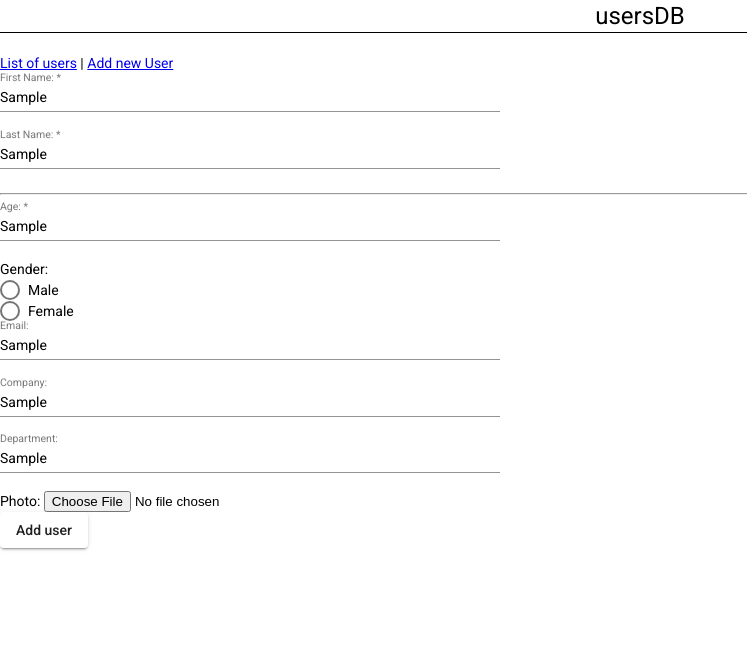
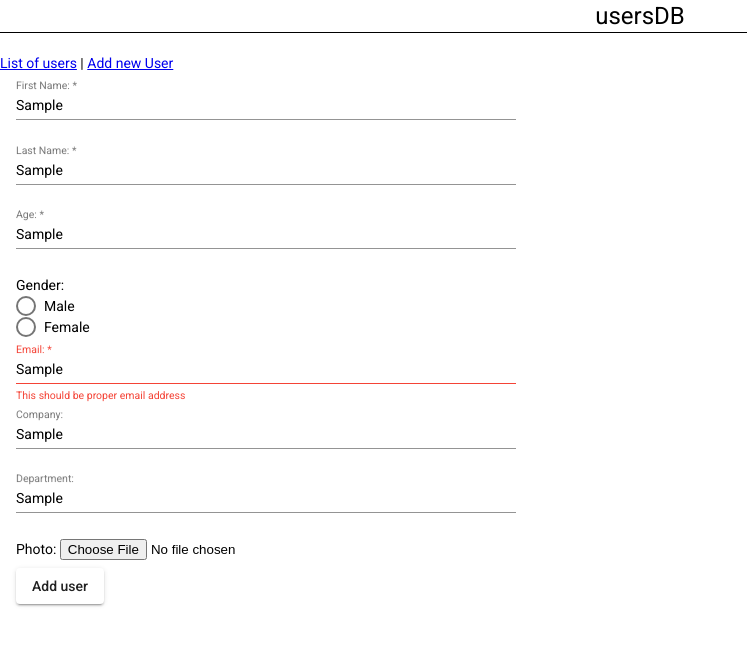
Before and after one commit to Pavel-chemist/usersDB, an Angular app: page /add-user-form in a window 1280 px wide. Both pictures are taken after typing "Sample", "Sample", "Sample", "Sample", "Sample", "Sample" into the empty fields and a click on the button "Add user". Shown: the top 646 px of the page, without its empty margins (0-747 px from the left). Built offline with nearby package versions, Linux system fonts and the light colour scheme.

Commit message:
added std validations

```diff
--- a/src/app/route-components/add-user-form/add-user-form.component.css
+++ b/src/app/route-components/add-user-form/add-user-form.component.css
@@ -2,4 +2,5 @@
 {
     display: block;
     width: 500px;
+    margin: 8px 16px 0px 16px;
 }
--- a/src/app/route-components/add-user-form/add-user-form.component.html
+++ b/src/app/route-components/add-user-form/add-user-form.component.html
@@ -1,46 +1,42 @@
-<!-- export interface User {
-    userId: number;
-    name: {
-        first: string;
-        last: string;
-    },
-    age: number;
-    isMale: boolean;
-    company: string;
-    department: string;
-    photoUrl: string;
-} -->
-
 <form [formGroup]="AddUser" (ngSubmit)="onSubmit()">
     <div formGroupName="name">
         <mat-form-field class="user-form-text-field">
             <mat-label>First Name: </mat-label>
             <input matInput type="text" formControlName="first">
+            <mat-error>This is required field</mat-error>
         </mat-form-field>
 
         <mat-form-field class="user-form-text-field">
             <mat-label>Last Name: </mat-label>
             <input matInput type="text" formControlName="last">
+            <mat-error>This is required field</mat-error>
         </mat-form-field>
     </div>
 
 
-    <hr/>
     <mat-form-field class="user-form-text-field">
         <mat-label>Age:</mat-label>
         <input matInput type="text" formControlName="age">
+        <mat-error *ngIf="AddUser.controls.age.hasError('required')">This is required field</mat-error>
+        <mat-error *ngIf="AddUser.controls.age.hasError('min')">Minimum age is 5</mat-error>
+        <mat-error *ngIf="AddUser.controls.age.hasError('max')">Maximum age is 120</mat-error>
     </mat-form-field>
 
+    <div class="user-form-text-field">
         <label>Gender:</label><br/>
         <mat-radio-group aria-label="Gender:" formControlName="isMale" >
             <mat-radio-button value="true">Male</mat-radio-button><br/>
             <mat-radio-button value="false">Female</mat-radio-button>
         </mat-radio-group>
-
+        <!-- <mat-error *ngIf="hasErrors">This is required field</mat-error> -->
+    </div>
 
     <mat-form-field class="user-form-text-field">
         <mat-label>Email: </mat-label>
         <input matInput type="text" formControlName="email">
+        <mat-error *ngIf="AddUser.controls.email.hasError('required')">This is required field</mat-error>
+        <mat-error *ngIf="AddUser.controls.email.hasError('email')">This should be proper email address</mat-error>
+
     </mat-form-field>
 
     <mat-form-field class="user-form-text-field">
@@ -53,14 +49,13 @@
         <input matInput type="text" formControlName="department">
     </mat-form-field>
 
-
+    <div class="user-form-text-field">
         <label>Photo: </label>
         <input type="file" formControlName="photoUrl">
+    </div>
 
-    <br/>
+    <div class="user-form-text-field">
+        <button mat-raised-button type="submit">Add user</button>
+    </div>
 
-    <button mat-raised-button type="submit">Add user</button>
 </form>
-
-
-<!-- <input type="button" value="Submit" (click)="onSubmit()"> -->
--- a/src/app/route-components/add-user-form/add-user-form.component.ts
+++ b/src/app/route-components/add-user-form/add-user-form.component.ts
@@ -1,5 +1,5 @@
 import { Component, OnInit } from '@angular/core';
-import { FormControl, FormGroup, Validators } from '@angular/forms';
+import { AbstractControl, FormControl, FormGroup, ValidatorFn, Validators } from '@angular/forms';
 import { User } from 'src/app/Modules/shared/Interfaces/user.interface';
 import { UserDataProviderService } from 'src/app/Modules/user/services/user-data-provider.service';
 
@@ -34,11 +34,13 @@ export class AddUserFormComponent implements OnInit {
             company: new FormControl(''),
             department: new FormControl(''),
             photoUrl: new FormControl(''),
-            email: new FormControl('')
+            email: new FormControl('', [ Validators.required, Validators.email ] )
         });
 
     public onSubmit()
     {
+      if ( this.AddUser.valid )
+      {
         this.newUser =
         {
             userId: Date.now(), //creates a kind of unique id
@@ -54,10 +56,29 @@ export class AddUserFormComponent implements OnInit {
             email: this.AddUser.value.email
         }
 
-        console.log(this.newUser);
+      console.log(this.newUser);
+      console.log(this.AddUser);
+      }
+      else
+      {
+        console.log("The form is invalid, please fill required fields.");
+        console.log(this.AddUser);
+      }
+    }
 
+    get email()
+    {
+      return this.AddUser;
+    }
 
-
+    //
+    private validateGmail ( emailInputString: string ): ValidatorFn
+    {
+      return (control: AbstractControl): {[key: string]: any} | null =>
+      {
+        const gmail =  emailInputString.slice(-10);
+        return gmail === "@gmail.com" ? {forbiddenName: {value: control.value}} : null;
+      }
     }
 
 
```
Lines whose indentation alone changed are shown as unchanged.
